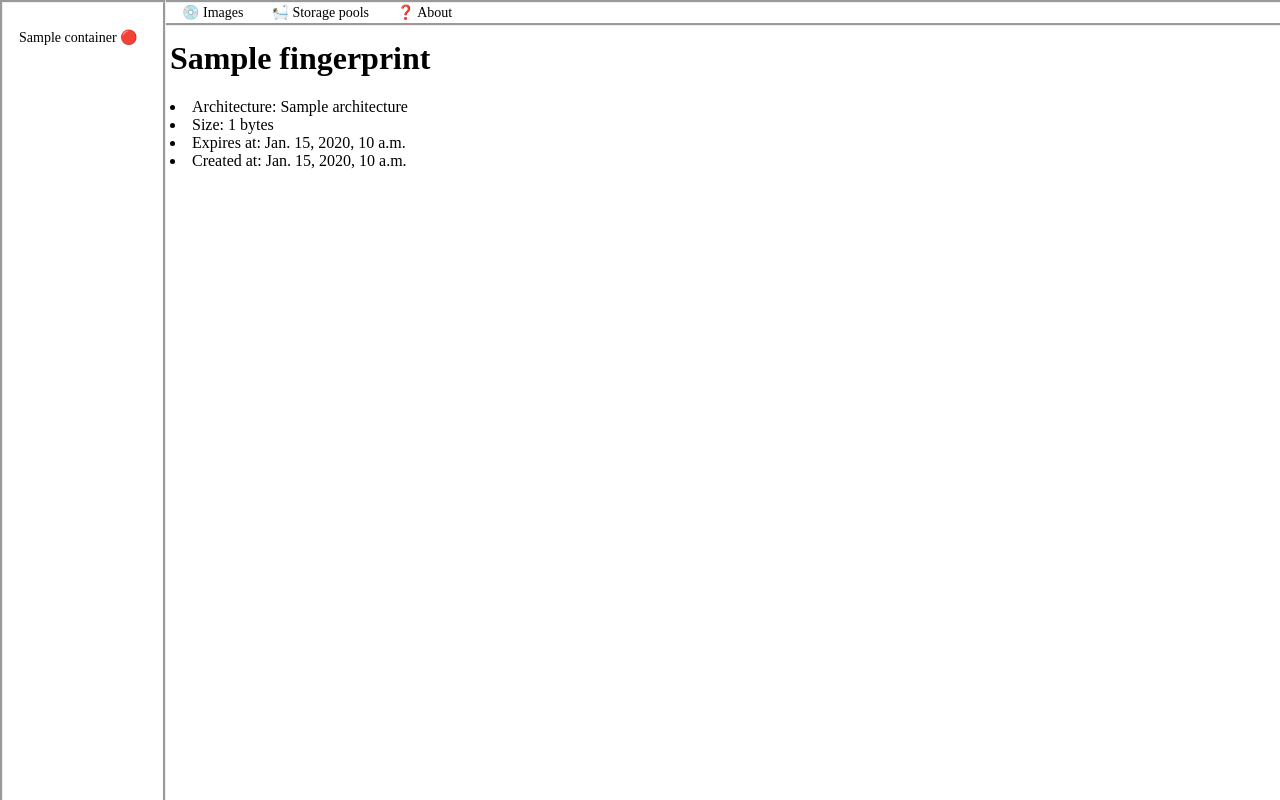
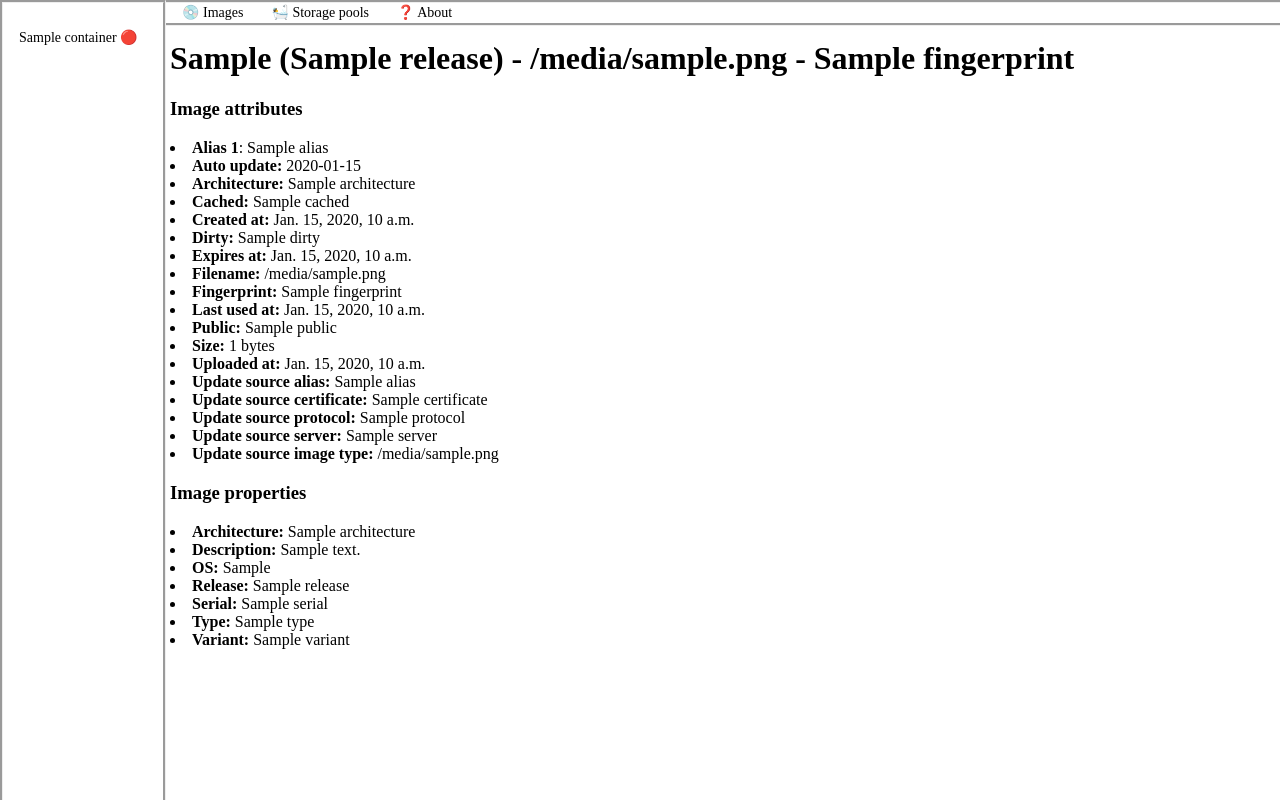
Before and after one commit to TheLovinator1/lxd-hyper, a Django app: template lxd/templates/lxd/image_detail.html in a window 1280 px wide. Run offline with Django 3.2, Linux system fonts and the light colour scheme; the template is opened without the code that fills it: most values are stand-ins (such as "Sample title", 1, 10 or a date in 2020).

Commit message:
Add more attributes and properties to image_detail.html

```diff
--- a/lxd/templates/lxd/image_detail.html
+++ b/lxd/templates/lxd/image_detail.html
@@ -1,9 +1,36 @@
 {% extends 'lxd/base.html' %}
 
 {% block content %}
-<h1>{{ image.fingerprint }}</h1>
-<li>Architecture: {{ image.architecture }}</li>
-<li>Size: {{ image.size }} bytes</li>
-<li>Expires at: {{ image.expires_at }}</li>
-<li>Created at: {{ image.created_at }}</li>
+<h1>{{ image.properties.os }} ({{ image.properties.release }}) - {{ image.filename }} - {{ image.fingerprint }}</h1>
+
+<h3>Image attributes</h3>
+{% for alias in image.aliases %}
+    <li><strong>Alias {{ forloop.counter }}</strong>: {{ alias }}</li>
+{% endfor %}
+<li><strong>Auto update:</strong> {{ image.auto_update }}</li>
+<li><strong>Architecture:</strong> {{ image.architecture }}</li>
+<li><strong>Cached:</strong> {{ image.cached }}</li>
+<li><strong>Created at:</strong> {{ image.created_at }}</li>
+<li><strong>Dirty:</strong> {{ image.dirty }}</li>
+<li><strong>Expires at:</strong> {{ image.expires_at }}</li>
+<li><strong>Filename:</strong> {{ image.filename }}</li>
+<li><strong>Fingerprint:</strong> {{ image.fingerprint }}</li>
+<li><strong>Last used at:</strong> {{ image.last_used_at }}</li>
+<li><strong>Public:</strong> {{ image.public }}</li>
+<li><strong>Size:</strong> {{ image.size }} bytes</li>
+<li><strong>Uploaded at:</strong> {{ image.uploaded_at }}</li>
+<li><strong>Update source alias:</strong> {{ image.update_source.alias }}</li>
+<li><strong>Update source certificate:</strong> {{ image.update_source.certificate }}</li>
+<li><strong>Update source protocol:</strong> {{ image.update_source.protocol }}</li>
+<li><strong>Update source server:</strong> {{ image.update_source.server }}</li>
+<li><strong>Update source image type:</strong> {{ image.update_source.image_type }}</li>
+
+<h3>Image properties</h3>
+<li><strong>Architecture:</strong> {{ image.properties.architecture }}</li>
+<li><strong>Description:</strong> {{ image.properties.description }}</li>
+<li><strong>OS:</strong> {{ image.properties.os }}</li>
+<li><strong>Release:</strong> {{ image.properties.release }}</li>
+<li><strong>Serial:</strong> {{ image.properties.serial }}</li>
+<li><strong>Type:</strong> {{ image.properties.type }}</li>
+<li><strong>Variant:</strong> {{ image.properties.variant }}</li>
 {% endblock %}
--- a/lxd/templates/lxd/index.html
+++ b/lxd/templates/lxd/index.html
@@ -5,7 +5,7 @@ Host info:
 <p>Firewall: {{ firewall }}</p>
 <p>Kernel: {{ kernel_version }}</p>
 <p>Server name: {{ server_name }}</p>
-<p>lxc version: {{ lxc_version }}</p>
+<p>lxd version: {{ lxd_version }}</p>
 <p>OS name: {{ os_name }}</p>
 <p>Storage: {{ storage }}</p>
 <p>Storage version: {{ storage_version }}</p>
--- a/lxd/views.py
+++ b/lxd/views.py
@@ -8,7 +8,7 @@ def index(request):
         "firewall": client.host_info['environment']['firewall'],
         "kernel_version": client.host_info['environment']['kernel_version'],
         "server_name": client.host_info['environment']['server_name'],
-        "lxc_version": client.host_info['environment']['server_version'],
+        "lxd_version": client.host_info['environment']['server_version'],
         "os_name": client.host_info['environment']['os_name'],
         "storage": client.host_info['environment']['storage'],
         "storage_version": client.host_info['environment']['storage_version'],
```
